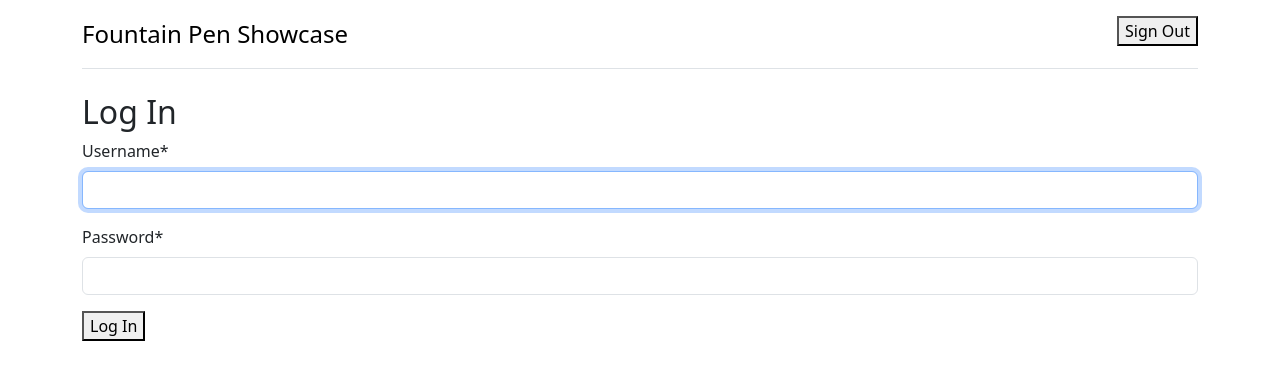
After one commit to jcstlo/fp-showcase, a Django app: page /accounts/login/ in a window 1280 px wide. The commit adds this page. Shown: the top 380 px of the page. Run offline with Django 5.2, Linux system fonts and the light colour scheme; some libraries are stand-ins or nearby versions.

Commit message:
Implement login/logout functionality

```diff
--- a/fp_showcase/settings.py
+++ b/fp_showcase/settings.py
@@ -136,3 +136,6 @@ AUTH_USER_MODEL = "accounts.CustomUser"
 
 CRISPY_ALLOWED_TEMPLATE_PACKS = "bootstrap5"
 CRISPY_TEMPLATE_PACK = "bootstrap5"
+
+LOGIN_REDIRECT_URL = "home"
+LOGOUT_REDIRECT_URL = "home"
--- a/fp_showcase/urls.py
+++ b/fp_showcase/urls.py
@@ -20,6 +20,7 @@ from django.urls import path, include
 
 urlpatterns = [
     path("admin/", admin.site.urls),
+    path("accounts/", include("django.contrib.auth.urls")),
     path("pens/", include("pens.urls")),
     path("", include("pages.urls")),
 ]
--- a/templates/_base.html
+++ b/templates/_base.html
@@ -14,7 +14,10 @@
         </a>
 
         <ul class="nav nav-pills">
-          <li class="nav-item"><a href="#" class="nav-link">Sign Out</a></li>
+          <form action="{% url 'logout' %}" method="post">
+            {% csrf_token %}
+            <button type="submit">Sign Out</button>
+          </form>
         </ul>
       </header>
     </div>
--- a/templates/home.html
+++ b/templates/home.html
@@ -4,6 +4,7 @@
 
 {% block content %}
 <h2>Homepage</h2>
+<p>Hello {{ user.username }}!</p>
 <p><a href="{% url 'add_pen' %}">Add a new pen</a></p>
 <p><a href="#">Profile</a></p>
 <p><a href="#">See list of pens</a></p>
--- /dev/null
+++ b/templates/registration/login.html
@@ -0,0 +1,11 @@
+{% extends "_base.html" %}
+{% load crispy_forms_tags %}
+
+{% block content %}
+<h2>Log In</h2>
+<form method="post">
+  {% csrf_token %}
+  {{ form|crispy }}
+  <button type="submit">Log In</button>
+</form>
+{% endblock content %}
```
